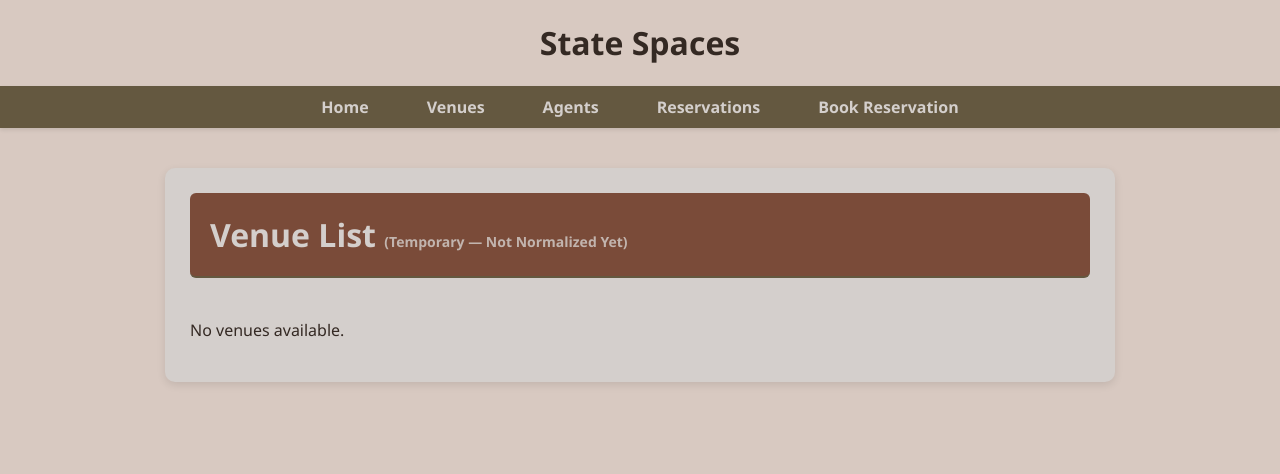
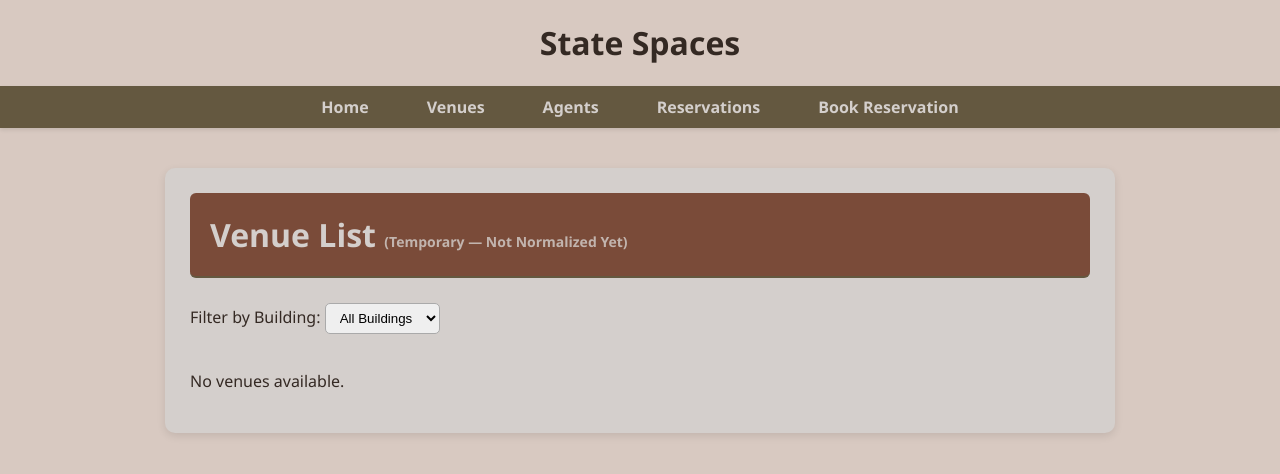
Before and after one commit to vin-arg/State-Spaces, a Django app: page /statespaces/venue_list/ in a window 1280 px wide. Shown: the top 474 px of the page. Run offline with Django 5.2, Linux system fonts and the light colour scheme; data that the repository does not hold is empty.

Commit message:
added 1 filter option

```diff
--- a/statespaces/home/static/css/design.css
+++ b/statespaces/home/static/css/design.css
@@ -146,3 +146,14 @@ h2, h3 {
     line-height: 1.5;
     color: #342923;
 }
+
+
+.filter-form {
+    margin-bottom: 20px;
+}
+
+.filter-form select {
+    padding: 6px 10px;
+    border-radius: 5px;
+    border: 1px solid #aaa;
+}
--- a/statespaces/home/templates/venue_list.html
+++ b/statespaces/home/templates/venue_list.html
@@ -3,6 +3,22 @@
 {% block content %}
 
 <h1>Venue List <span class="subtitle">(Temporary — Not Normalized Yet)</span></h1>
+
+<form method="GET" class="filter-form">
+    <label for="building">Filter by Building:</label>
+    <select name="building" id="building" onchange="this.form.submit()">
+
+        <option value="">All Buildings</option>
+
+        {% for b in buildings %}
+            <option value="{{ b.building_id }}" {% if b.building_id == selected_building %}selected{% endif %}>
+                {{ b.name }}
+            </option>
+        {% endfor %}
+    </select>
+</form>
+
+
 
 <div class="venue-container">
     {% for v in venues %}
--- a/statespaces/home/views.py
+++ b/statespaces/home/views.py
@@ -1,14 +1,33 @@
 from django.shortcuts import render
-from .models import Home, Venue, Agent, Reservation
+from .models import Home, Venue, Agent, Reservation, Building
 
 def home(request):
     home = Home.objects.all()
     return render(request, 'home.html', {'home':home})
 
 
+# def venue_list(request):
+#     venues = Venue.objects.all()
+#     return render(request, 'venue_list.html', {'venues': venues})
+
+
 def venue_list(request):
+    selected_building = request.GET.get("building")  # ex: "BLD001"
+
     venues = Venue.objects.all()
-    return render(request, 'venue_list.html', {'venues': venues})
+    buildings = Building.objects.all()
+
+    if selected_building:
+        venues = venues.filter(building_id=selected_building)
+
+    context = {
+        "venues": venues,
+        "buildings": buildings,
+        "selected_building": selected_building,
+    }
+    return render(request, "venue_list.html", context)
+
+
 
 
 def agent_list(request):
```
